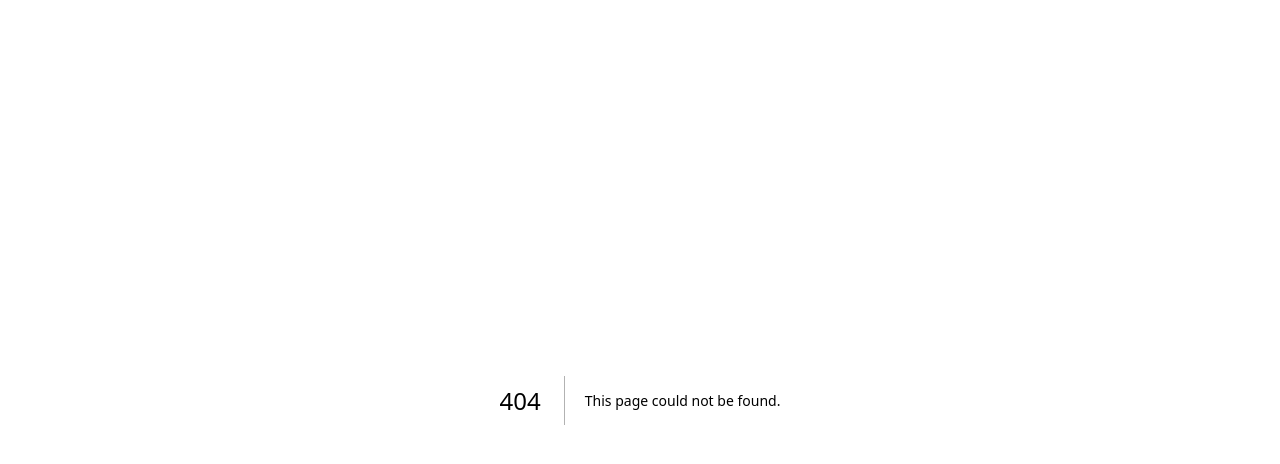
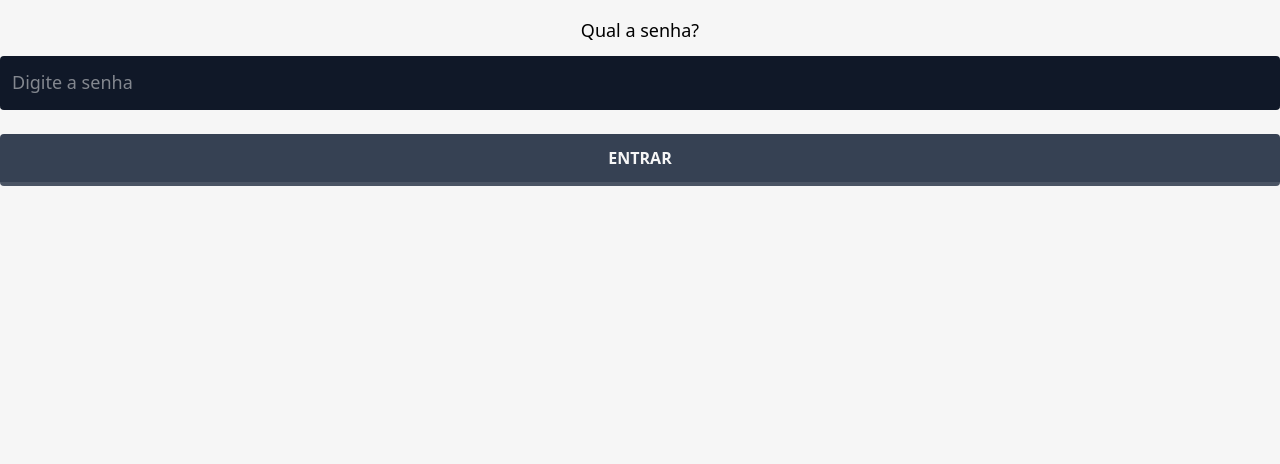
Before and after one commit to mayconviniciusdev/ous-amigo-web, a Next.js app: page /admin/login in a window 1280 px wide. Before the commit this address had no page. Shown: the top 464 px of the page. Built offline with nearby package versions, Linux system fonts and the light colour scheme; no server answers.

Commit message:
feat: add login page with password authentication

```diff
--- /dev/null
+++ b/src/api/admin.ts
@@ -0,0 +1,10 @@
+import { req } from './axios';
+
+export const login = async (password: string) => {
+  try {
+    const json = await req.post('/admin/login', {password});
+    return json.data.token as string ?? false;
+  }
+
+  catch(err) {return false}
+}
--- /dev/null
+++ b/src/app/admin/login/page.tsx
@@ -0,0 +1,52 @@
+"use client"
+
+import { Button } from "@/components/admin/button";
+import { InputField } from "@/components/admin/inputField";
+import { useState } from "react";
+import * as api from '@/api/admin';
+import { setCookie } from "cookies-next";
+import { useRouter } from "next/navigation";
+
+const Page = () => {
+  const router = useRouter();
+  const [passwordInput, setPasswordInput] = useState('');
+  const [loading, setLoading] = useState(false);
+  const [warning, setWarning] = useState('');
+
+  const handleLoginButton = async () => {
+
+    if(passwordInput) {
+      setWarning('');
+      setLoading(true);
+
+      const token = await api.login(passwordInput);
+      setLoading(false);
+
+      if(!token) {setWarning('Você está com o acesso negado')}
+      else {
+        setCookie('token', token);
+        router.push('/admin')
+      }
+    }
+  }
+
+  return (
+    <div className="text-center py-4">
+      <p className="text-lg">Qual a senha?</p>
+      <InputField
+      type="password"
+      value={passwordInput}
+      onChange={e => setPasswordInput(e.target.value)}
+      placeholder="Digite a senha"
+      disabled={loading}/>
+      <Button
+      value={loading ? 'CARREGANDO...' : 'ENTRAR'}
+      onClick={handleLoginButton}
+      disabled={loading}/>
+      {warning && <div className="border border-dashed border-gray-100 p-3">{warning}</div>}
+
+    </div>
+  )
+}
+
+export default Page;
--- /dev/null
+++ b/src/components/admin/button.tsx
@@ -0,0 +1,17 @@
+type Props = {
+  value: string;
+  onClick: () => void;
+  disabled?: boolean;
+}
+export const Button = ({value, onClick, disabled}: Props) => {
+  return (
+    <div>
+      <button
+      onClick={onClick}
+      className="cursor-pointer w-full my-3 p-3 rounded bg-gray-700 text-[#F6F6F6] font-bold hover:bg-gray-600 border-b-4 border-white/10"
+      disabled={disabled}>
+        {value}
+      </button>
+    </div>
+  )
+}
--- /dev/null
+++ b/src/components/admin/inputField.tsx
@@ -0,0 +1,26 @@
+import { ChangeEvent } from "react";
+
+type Props = {
+  type?: 'text' | 'password';
+  value: string;
+  onChange: (event: ChangeEvent<HTMLInputElement>) => void;
+  placeholder?: string;
+  disabled?: boolean;
+  errorMessage?: string;
+}
+
+export const InputField = ({type, value, onChange, placeholder, disabled, errorMessage}: Props) => {
+  return (
+    <div className="w-full my-3">
+      <input
+      type={type || 'text'}
+      value={value}
+      onChange={onChange}
+      placeholder={placeholder}
+      disabled={disabled}
+      className={`w-full block text-lg p-3 outline-none rounded bg-gray-900 text-[#F6F6F6]
+      border-b-2 ${errorMessage ? 'border-red-600' : 'border-gray-900'} focus:border-[#F6F6F6]`}/>
+      {errorMessage && <div className="text-right text-sm text-red-600">{errorMessage}</div> }
+    </div>
+  )
+}
```
